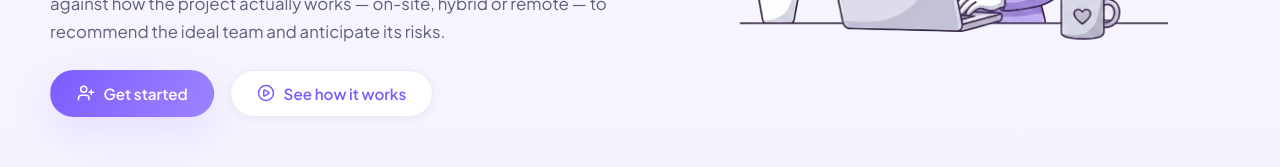
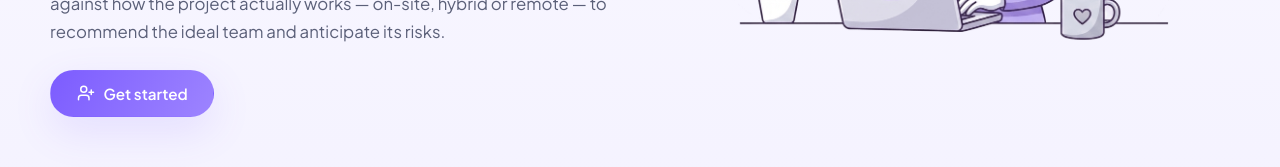
Before and after one commit to Javi-RC/tfg-frontend, a React (Vite) app: page / in a window 1280 px wide. Shown: the part 494-661 px from the top of the page. Built offline with nearby package versions, Linux system fonts and the light colour scheme; no server answers.

Commit message:
Update landing page: remove see how button, update LinkedIn URL and email, remove Twitter

```diff
--- a/src/pages/Landing/components/HeroSection.jsx
+++ b/src/pages/Landing/components/HeroSection.jsx
@@ -63,10 +63,7 @@ export default function HeroSection() {
               <UserPlus size={18} aria-hidden="true" />
               {t('landing.actions.start')}
             </Link>
-            <a className="landing-btn landing-btn--ghost" href="#how-it-works">
-              <PlayCircle size={18} aria-hidden="true" />
-              {t('landing.actions.seeHow')}
-            </a>
+
           </div>
         </div>
 
--- a/src/pages/Landing/landingContent.js
+++ b/src/pages/Landing/landingContent.js
@@ -43,9 +43,8 @@ export const STEPS = Object.freeze([
 ]);
 
 export const SOCIAL_LINKS = Object.freeze([
-  { id: 'linkedin', icon: Linkedin, href: '#contact' },
-  { id: 'twitter', icon: Twitter, href: '#contact' },
-  { id: 'email', icon: Mail, href: 'mailto:hola@sara.app' },
+  { id: 'linkedin', icon: Linkedin, href: 'https://www.linkedin.com/in/javier-rodr%C3%ADguez-castellano-a25b6123b/' },
+  { id: 'email', icon: Mail, href: 'mailto:rodriguezcastellanojavier@gmail.com' },
 ]);
 
 // The product name is a proper noun and the tagline spells out the acronym, so
```
